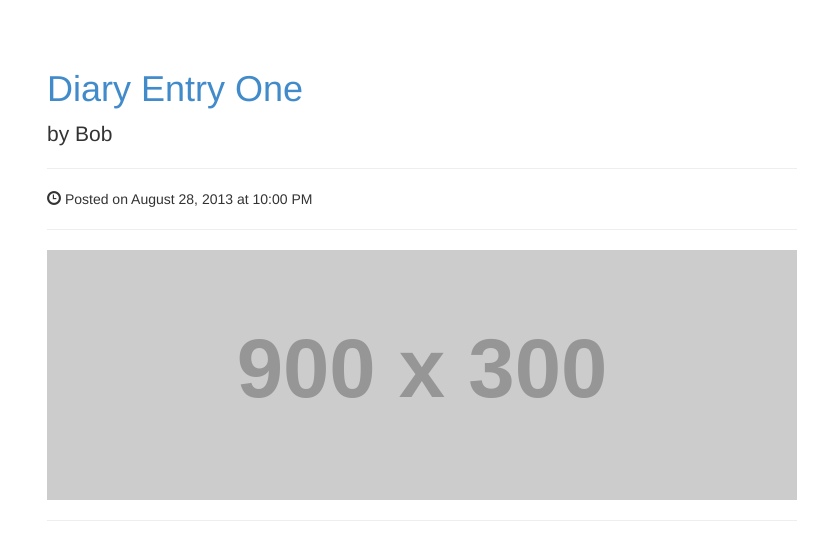
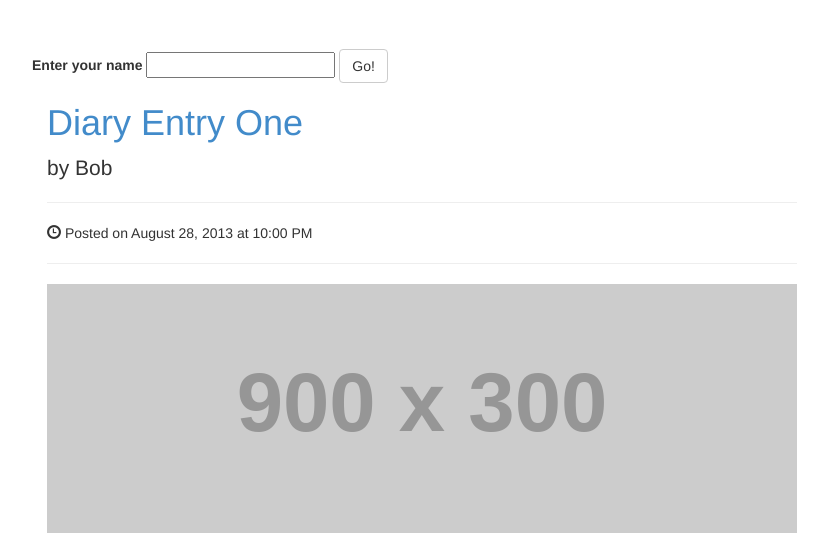
Before and after one commit to rcshubhadeep/digital-diary, a Flask app: page / in a window 1280 px wide. Shown: the part 51-584 px from the top of the page, without its empty margins (23-851 px from the left). Run offline with Flask 2, Linux system fonts and the light colour scheme; grey boxes labelled with a size stand in for pictures from a placeholder-image service; some libraries are stand-ins or nearby versions.

Commit message:
The insert operation in DB is done successfully. We can create new entry now.

```diff
--- a/chapter_02_database/app.py
+++ b/chapter_02_database/app.py
@@ -7,11 +7,12 @@
 #############################
 
 ## Our needed imports from Python and Flask
-from flask import Flask
+from flask import Flask, session
 from flask.globals import request
-from flask.helpers import send_from_directory, url_for
+from flask.helpers import send_from_directory, url_for, flash
 from flask.templating import render_template
 from werkzeug.utils import redirect
+import db
 import os
 
 # initialization
@@ -49,7 +50,14 @@ def view_entry(diary_id=None):
 def add_entry():
     ''' This is to serve the add entry template. We did not make this
     as the point where the post data  will also come once the form is submitted'''
-    return render_template('add_entry.html')
+    user_name = ''
+    try:
+        if session['name'] != '':
+            user_name = session['name']
+    except:
+        user_name = 'default'
+        session['name'] = 'default'
+    return render_template('add_entry.html', user_name=user_name)
 
 @app.route("/post_entry", methods=['POST'])
 def post_entry():
@@ -58,9 +66,26 @@ def post_entry():
     locally, try hitting http://localhost:5000/post_entry and see what you get'''
     if request.method == 'POST':
         ## Eventually we will add the entry to DB here and then redirect.
-        return redirect(url_for('index'))
+        ret = db.add_entry(user_name=request.form['user_name'],
+                        title=request.form['entry_title'],
+                 date=request.form['entry_date'], entry=request.form['entry'])
+        if ret == True:
+            flash('Entry successfully added -- ' + session['name'])
+            return redirect(url_for('index'))
+        else:
+            flash("Opps! Somwthing went wrong!")
+            return redirect(url_for('index'))
+
+@app.route("/post_name", methods=['POST'])
+def post_name():
+    '''This is our place to enter the name in the DB.'''
+    if request.method == 'POST':
+        name = request.form['person_name']
+        session['name'] = name
+        return redirect(url_for('add_entry'))
 
 # launch
 if __name__ == "__main__":
     port = int(os.environ.get("PORT", 5000)) ## This particular way of lunching the app is Heroku ready.
+    app.secret_key = 'A0Zr98j/3yX R~XHH!jmN]LWX/,?RT' ## This secrect key to sign the cookie so that even user can see the session cookies they can not change them
     app.run(host='0.0.0.0', port=port)
--- /dev/null
+++ b/chapter_02_database/db/settings.py
@@ -0,0 +1,3 @@
+MONGO_URL = 'mongodb://localhost:27017/'
+DB_NAME = 'digital_diary'
+COLLECTION_NAME = 'entries'
--- a/chapter_02_database/templates/add_entry.html
+++ b/chapter_02_database/templates/add_entry.html
@@ -3,6 +3,9 @@
 {% block content %}
 <!-- Did you notice how we are using a block "title" here to change
 	the page title based on the page we are loading? -->
+<div>{{user_name}}, add some awesome entry today</div>
+<!-- Notice how we are usng the "user_name" variable here. We have passed this from the route
+	def function (see app.py -> add_entry() method for more information) -->
 <form class="form-horizontal" id="registerHere" method='post' action="{{ url_for('post_entry') }}">
 	<fieldset>
 		<legend>Add Entry</legend>
@@ -25,6 +28,7 @@
 			</div>
 		</div><br />
 		<div class="control-group">
+			<input type="hidden" name="user_name" value="{{user_name}}" />
 			<button type="submit" class="btn btn-default">Submit</button>
 		</div>
 	</fieldset>
--- a/chapter_02_database/templates/base.html
+++ b/chapter_02_database/templates/base.html
@@ -21,6 +21,16 @@
     {% endblock %}
   </head>
   <body>
+  	<!-- Nice and simple. Flask flash messages -->
+    {% with messages = get_flashed_messages() %}
+  		{% if messages %}
+	    	<ul class=flashes>
+	    	{% for message in messages %}
+	      	<li>{{ message }}</li>
+	    	{% endfor %}
+	    	</ul>
+  		{% endif %}
+	{% endwith %}
     {% block navbar %}
     <nav class="navbar navbar-inverse navbar-fixed-top" role="navigation">
       <div class="container">
--- a/chapter_02_database/templates/index.html
+++ b/chapter_02_database/templates/index.html
@@ -4,6 +4,11 @@
 {% block content %}
 <!-- Did you notice how we are using a block "title" here to change
 	the page title based on the page we are loading? -->
+	<form class="form-horizontal" id="registerHere" method='post' action="{{ url_for('post_name') }}">
+	<label>Enter your name</label>
+    <input name="person_name" id="person_name"/>
+    <button type='submit' class="btn btn-default">Go!</button>
+    </form>
 <div class="col-lg-8">
           <!-- diary entry -->
           <h1><a href="/view/xxx">Diary Entry One</a></h1>
```
Also changed, not shown: chapter_02_database/db/__init__.py (added, +32 -0 lines).
